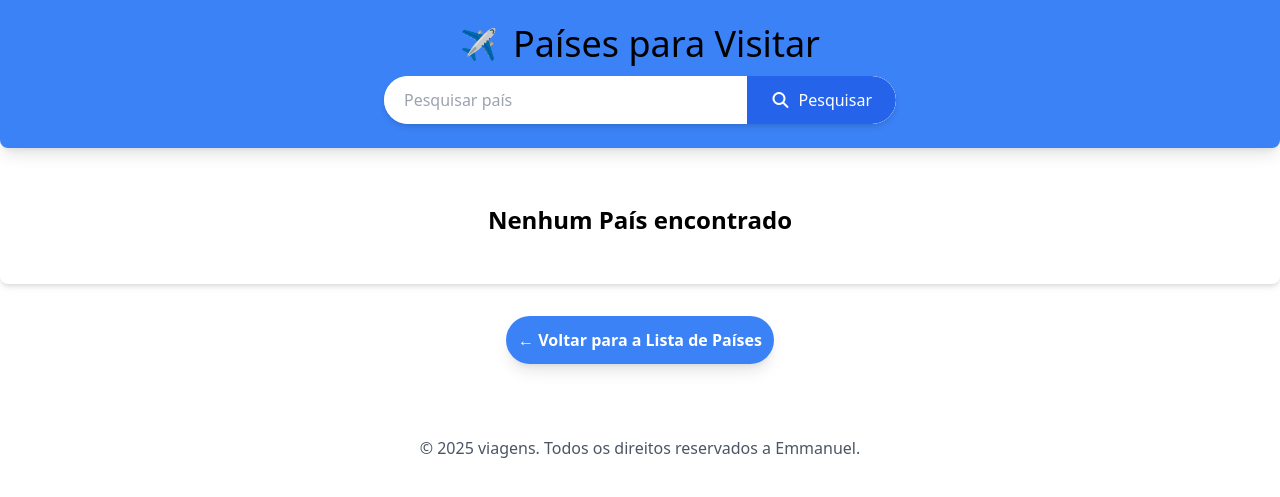
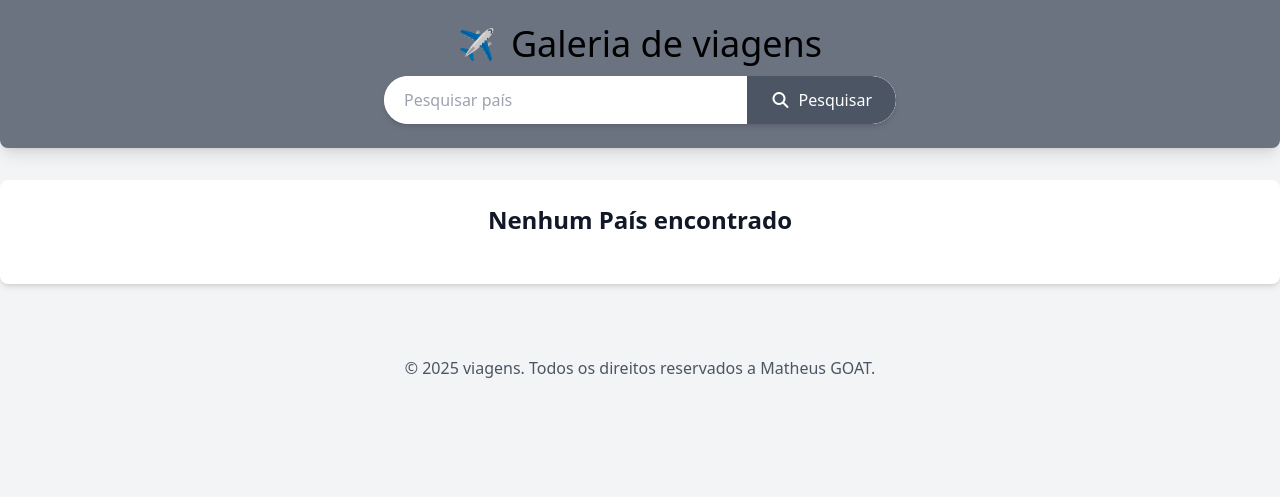
Before and after one commit to Matheus689/galeria-django, a Django app: page /pesquisa/ in a window 1280 px wide. Shown: the top 497 px of the page. Run offline with Django 5.2, Linux system fonts and the light colour scheme; some libraries are stand-ins or nearby versions.

Commit message:
add herança na base para os demais html's

```diff
--- /dev/null
+++ b/galeria/templates/galeria/base.html
@@ -0,0 +1,43 @@
+<!DOCTYPE html>
+<html lang="en">
+
+<head>
+    <meta charset="UTF-8">
+    <meta name="viewport" content="width=device-width, initial-scale=1.0">
+    <title>{% block title %}Galeria de fotos{% endblock %}</title>
+    <script src="https://cdn.tailwindcss.com"></script>
+    <link rel="stylesheet" href="https://cdnjs.cloudflare.com/ajax/libs/font-awesome/7.0.0/css/all.min.css"
+        integrity="sha512-DxV+EoADOkOygM4IR9yXP8Sb2qwgidEmeqAEmDKIOfPRQZOWbXCzLC6vjbZyy0vPisbH2SyW27+ddLVCN+OMzQ=="
+        crossorigin="anonymous" referrerpolicy="no-referrer" />
+</head>
+
+<body class="bg-gray-100 text-gray-900">
+    <header class="bg-gray-500 text-white p-6 shadow-lg rounded-b-lg">
+        <div class="container mx-auto flex flex-col gap-3 items-center">
+            <div class="flex items-center">
+                <div class="text-3xl mr-4">
+                    ✈
+                </div>
+                <!-- Título da Página -->
+                <h1 class="text-4xl text-black text-center sm:text-left">
+                    Galeria de viagens
+                </h1>
+            </div>
+            <!-- action=" url 'pesquisar_pais' " -->
+            <form method="get" action="{% url 'pesquisar_pais' %}"
+            class="w-full max-w-lg flex bg-white rounded-full shadow-md overflow-hidden">
+                <input type="text" name="q" placeholder="Pesquisar país"
+                class="flex-grow p-3 text-gray-700 focus:outline-none focus:ring-2 focus:ring-orange-500 rounded-l-full pl-5">
+                <button type="submit" class="bg-gray-600 hover:bg-blue-900 text-white p-3 px-6 rounded-r-full transition duration-300 ease-in-out flex items-center justify-center"><i class="fas fa-search mr-2"></i> Pesquisar</button>
+            </form>
+        </div>
+    </header>
+    <main class="container mx-auto p-6 mt-8 bg-white rounded-lg shadow-md">
+        {% block content %}{% endblock %}
+    </main>
+    <footer class="mt-12 p-6 text-center text-gray-600">
+        <p>&copy; 2025 viagens. Todos os direitos reservados a Matheus GOAT.</p>
+    </footer>
+</body>
+
+</html>
--- a/galeria/templates/galeria/pesquisa.html
+++ b/galeria/templates/galeria/pesquisa.html
@@ -1,39 +1,6 @@
-<!DOCTYPE html>
-<html lang="en">
-
-<head>
-    <meta charset="UTF-8">
-    <meta name="viewport" content="width=device-width, initial-scale=1.0">
-    <title>Document</title>
-    <script src="https://cdn.tailwindcss.com"></script>
-    <link rel="stylesheet" href="https://cdnjs.cloudflare.com/ajax/libs/font-awesome/7.0.0/css/all.min.css"
-        integrity="sha512-DxV+EoADOkOygM4IR9yXP8Sb2qwgidEmeqAEmDKIOfPRQZOWbXCzLC6vjbZyy0vPisbH2SyW27+ddLVCN+OMzQ=="
-        crossorigin="anonymous" referrerpolicy="no-referrer" />
-</head>
-
-<body>
-    <header class="bg-blue-500 text-white p-6 shadow-lg rounded-b-lg">
-        <div class="container mx-auto flex flex-col gap-3 items-center">
-            <div class="flex items-center">
-                <div class="text-3xl mr-4">
-                    ✈
-                </div>
-                <!-- Título da Página -->
-                <h1 class="text-4xl text-black text-center sm:text-left">
-                    Países para Visitar
-                </h1>
-            </div>
-            <!-- action=" url 'pesquisar_pais' " -->
-            <form method="get" action="#" class="w-full max-w-lg flex bg-white rounded-full shadow-md overflow-hidden">
-                <input type="text" name="q" placeholder="Pesquisar país"
-                    class="flex-grow p-3 text-gray-700 focus:outline-none focus:ring-2 focus:ring-orange-500 rounded-l-full pl-5">
-                <button type="submit"
-                    class="bg-blue-600 hover:bg-blue-900 text-white p-3 px-6 rounded-r-full transition duration-300 ease-in-out flex items-center justify-center"><i
-                        class="fas fa-search mr-2"></i> Pesquisar</button>
-            </form>
-        </div>
-    </header>
-    <main class="container mx-auto p-6 mt-8 bg-white rounded-lg shadow-md">
+    {% extends 'galeria/base.html' %}
+    {% block title %}pesquisa{% endblock %}
+    {% block content %}
         {% if resultados %}
         <h2 class="text-2xl font-semibold mb-6 text-center">
             Países encontrados
@@ -60,15 +27,4 @@
             Nenhum País encontrado
         </h2>
         {% endif %}
-    </main>
-    <section class="mt-8 text-center">
-        <a href="{% url 'home' %}" class="inline-block bg-blue-500 hover:bg-blue-800 text-white font-bold py-3 px-3 rounded-full transition duration-300 ease-in-out shadow-lg">
-            &larr; Voltar para a Lista de Países
-        </a>
-    </section>
-    <footer class="mt-12 p-6 text-center text-gray-600">
-        <p>&copy; 2025 viagens. Todos os direitos reservados a Emmanuel.</p>
-    </footer>
-</body>
-
-</html>
+    {% endblock %}
```
Also changed, not shown: galeria/templates/galeria/home.html (+4 -42 lines), galeria/templates/galeria/pais.html (+4 -39 lines), db.sqlite3, galeria/migrations/0002_alter_pais_options.py (added).
